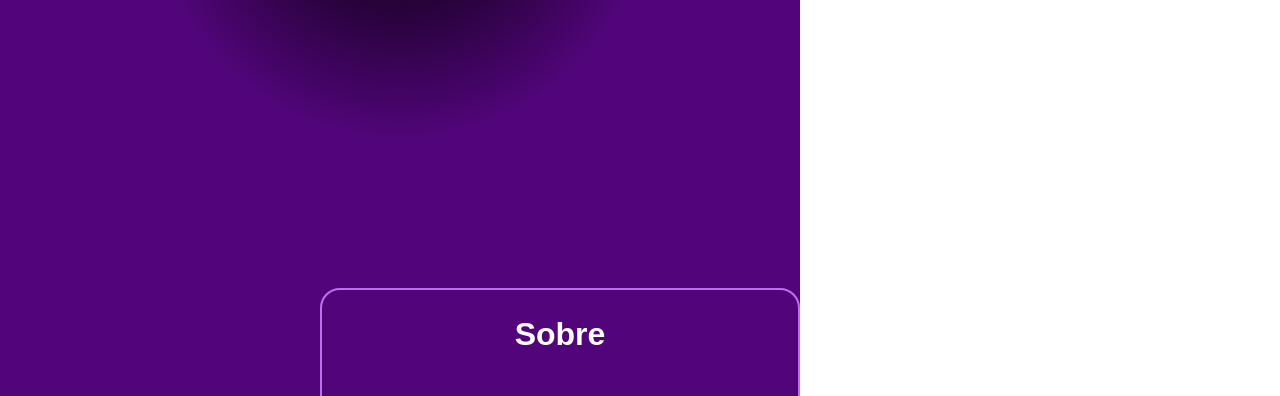
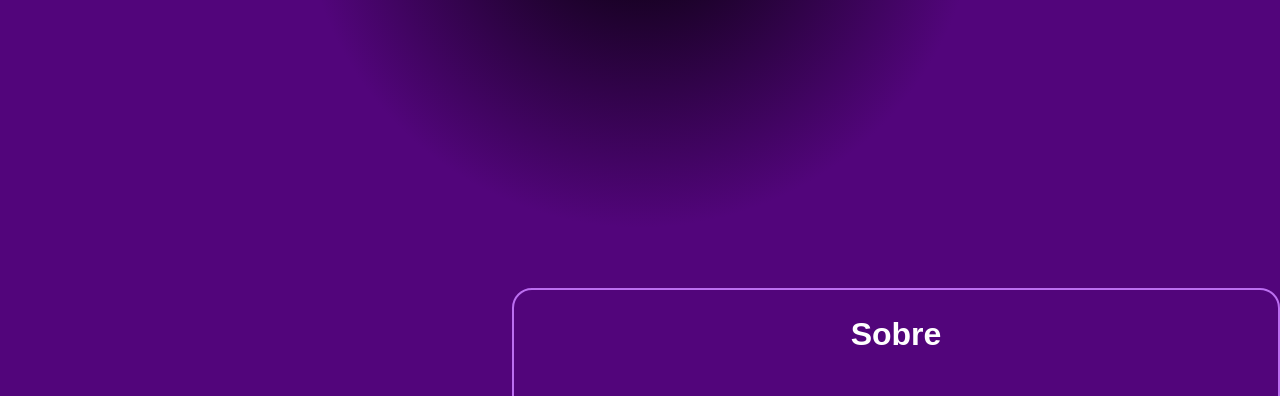
Before and after one commit to emanuelsobral/Portflio, a plain HTML site: page index.html in a window 1280 px wide. Shown: the part 512-908 px from the top of the page. Drawn offline with Linux system fonts and the light colour scheme.

Commit message:
Atualizar o style.css

```diff
--- a/style.css
+++ b/style.css
@@ -22,7 +22,7 @@ body {
     font-family: Arial, sans-serif;
     font-size: 1rem;
     line-height: 1.5;
-    width: 100vh;
+    width: 100%;
 }
 /* END: reset-css */
 
```
